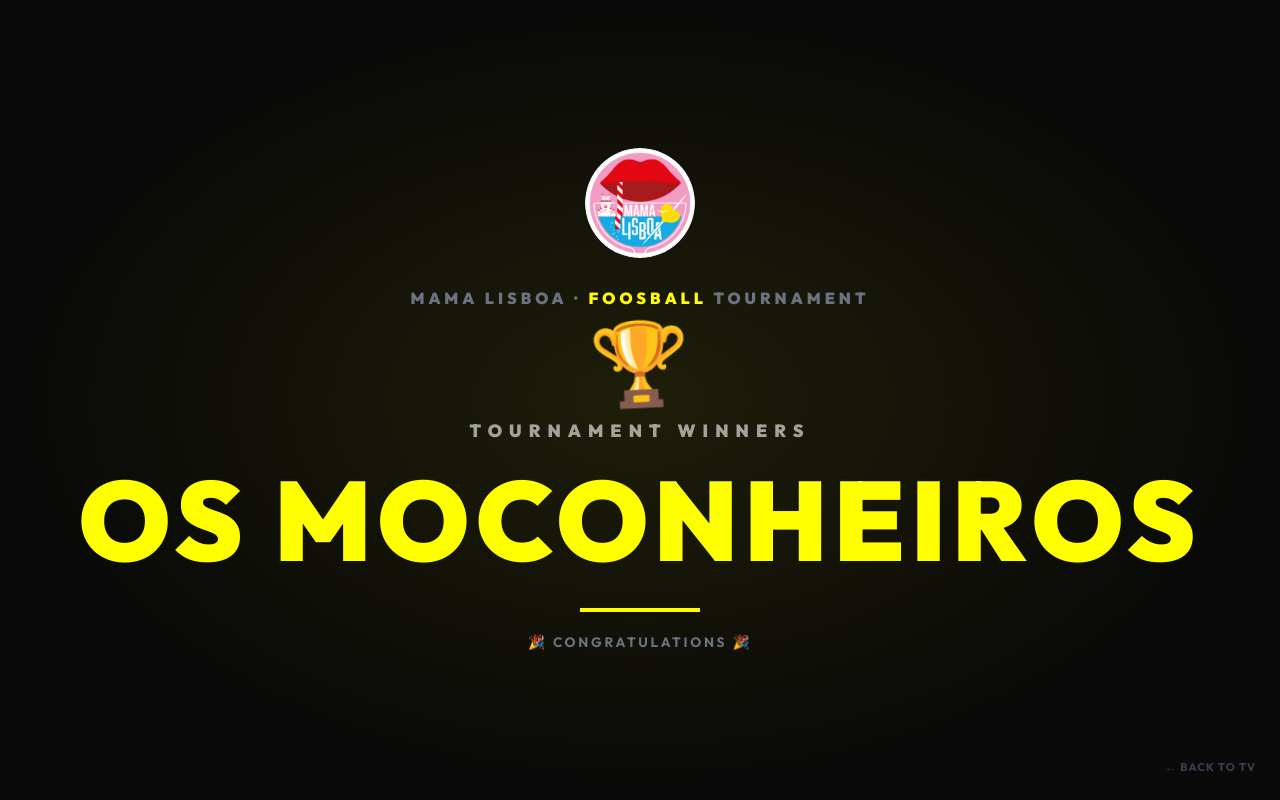
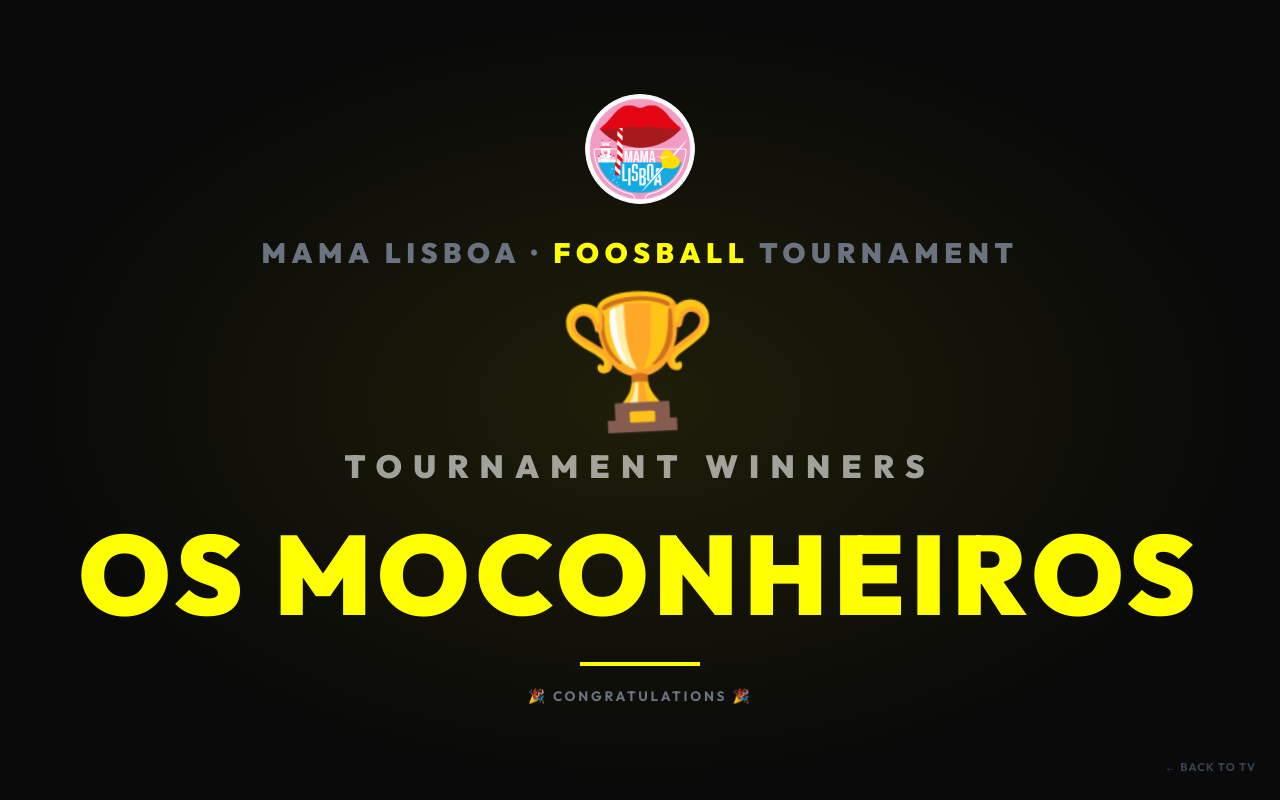
Before and after one commit to ddavid-png/mamasoccer, a React (Vite) app: page /winner in a window 1280 px wide. Built offline with nearby package versions, Linux system fonts and the light colour scheme.

Commit message:
Winner page: increase subtitle, trophy and label sizes
Co-Authored-By: Claude Sonnet 4.6 <noreply@anthropic.com>

```diff
--- a/src/views/WinnerView.tsx
+++ b/src/views/WinnerView.tsx
@@ -97,23 +97,23 @@ export const WinnerView = () => {
 
             {/* Title */}
             <div className="slide-in-2" style={{
-                fontSize: '1rem', fontWeight: 900,
-                textTransform: 'uppercase', letterSpacing: '0.25em',
-                color: '#6b7280', marginBottom: 12,
+                fontSize: '1.75rem', fontWeight: 900,
+                textTransform: 'uppercase', letterSpacing: '0.2em',
+                color: '#6b7280', marginBottom: 20,
             }}>
                 Mama Lisboa · <span style={{ color: '#FFFF00' }}>Foosball</span> Tournament
             </div>
 
             {/* Trophy */}
-            <div className="slide-in-3" style={{ fontSize: '5rem', lineHeight: 1, marginBottom: 16 }}>
+            <div className="slide-in-3" style={{ fontSize: '8rem', lineHeight: 1, marginBottom: 20 }}>
                 <span className="trophy-anim">🏆</span>
             </div>
 
             {/* WINNERS label */}
             <div className="slide-in-3" style={{
-                fontSize: '1.1rem', fontWeight: 900,
-                textTransform: 'uppercase', letterSpacing: '0.4em',
-                color: '#ffffff99', marginBottom: 20,
+                fontSize: '2rem', fontWeight: 900,
+                textTransform: 'uppercase', letterSpacing: '0.35em',
+                color: '#ffffff99', marginBottom: 28,
             }}>
                 Tournament Winners
             </div>
```
